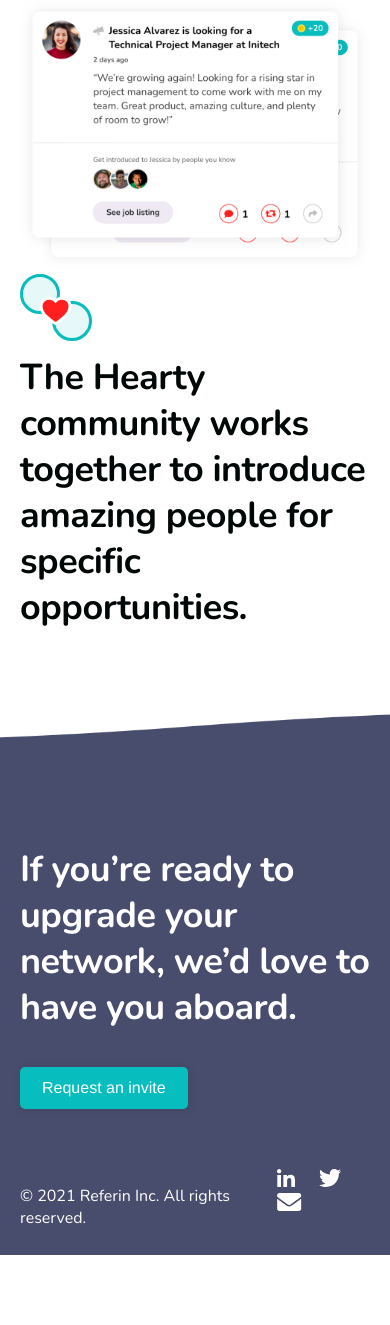
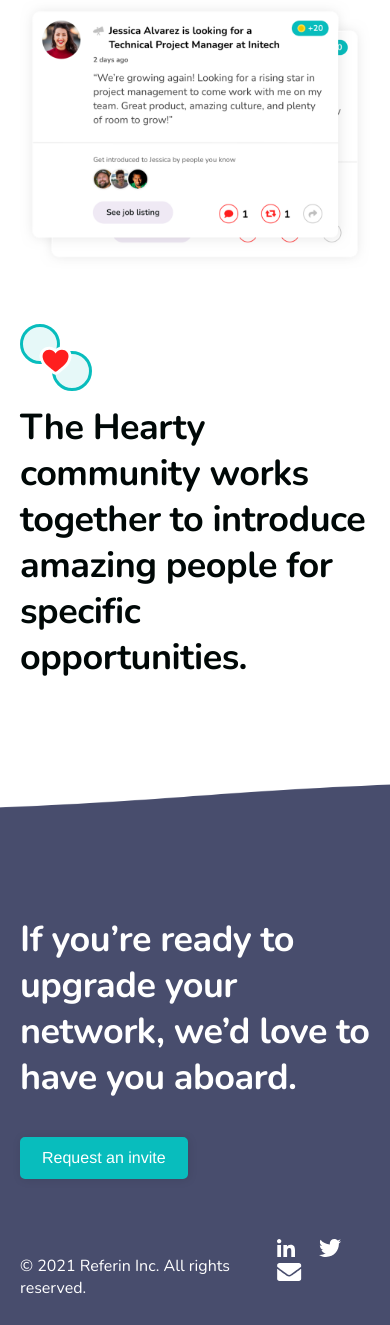
Before and after one commit to Referin/marketingsite, a PHP site: page / in a window 390 px wide. Shown: the part 3130-4455 px from the top of the page. Before the commit the page ends 4385 px from the top, so only its background shows below. Run offline with PHP 8.4, Linux system fonts and the light colour scheme; some libraries are stand-ins or nearby versions.

Commit message:
adding other stuff

```diff
--- a/style.css
+++ b/style.css
@@ -213,6 +213,14 @@ nav img {
     width:45%;
 }
 
+.middle .story.three {
+    vertical-align: top;
+}
+
+.middle .story.three .right img {
+    margin-top: 90px;
+}
+
 @media only screen and (max-width: 600px) {
     .middle .story{
         flex-wrap: wrap;
@@ -289,7 +297,7 @@ nav img {
     padding-top:100px;
     background-repeat: no-repeat;
     background-position: top;
-    margin-top:80px;
+    margin-top:-70px;
 }
 
 .footer .bottom {
@@ -333,8 +341,17 @@ nav img {
         flex-direction: column-reverse;
     }
 
+    .middle .story.three .right img {
+        margin-top:0px;
+        margin-bottom:50px;
+    }
+
     .footer .content .left {
         width:100%;
+    }
+
+    .footer {
+        margin-top:100px;
     }
 }
 
```
